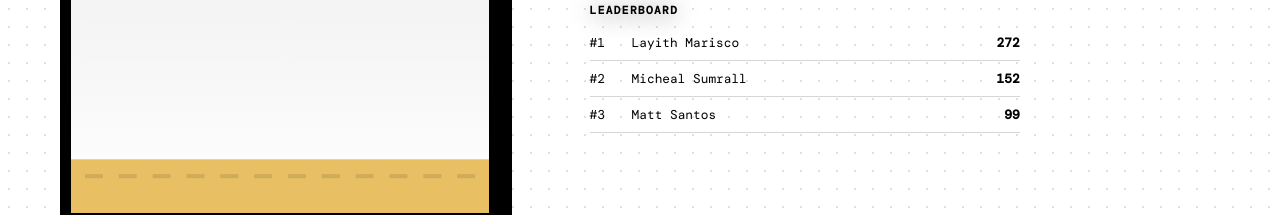
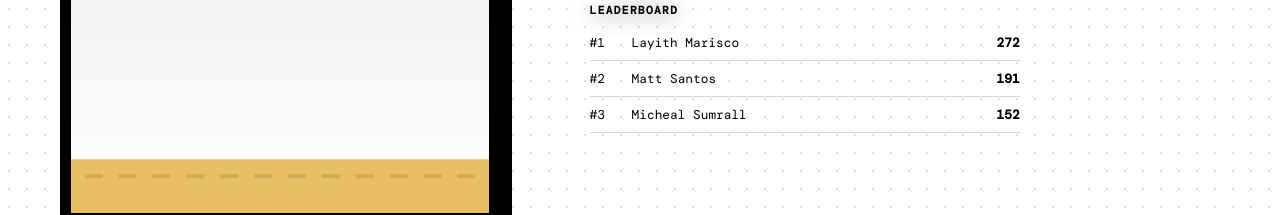
Before and after one commit to kylewyaa/kylewyaa.github.io, a plain HTML site: page skybound.html in a window 1280 px wide. Shown: the part 954-1169 px from the top of the page. Drawn offline with nearby package versions, Linux system fonts and the light colour scheme.

Commit message:
Feat: Fixed Leaderboard

```diff
--- a/skybound.html
+++ b/skybound.html
@@ -280,8 +280,8 @@
         <section class="leaderboard" aria-labelledby="leaderboard-title">
           <h3 id="leaderboard-title">Leaderboard</h3>
           <div class="leaderboard-row"><span>#1</span><span>Layith Marisco</span><span class="leaderboard-score">272</span></div>
-          <div class="leaderboard-row"><span>#2</span><span>Micheal Sumrall</span><span class="leaderboard-score">152</span></div>
-          <div class="leaderboard-row"><span>#3</span><span>Matt Santos</span><span class="leaderboard-score">99</span></div>
+         <div class="leaderboard-row"><span>#2</span><span>Matt Santos</span><span class="leaderboard-score">191</span></div>
+          <div class="leaderboard-row"><span>#3</span><span>Micheal Sumrall</span><span class="leaderboard-score">152</span></div>
         </section>
       </section>
     </main>
```
